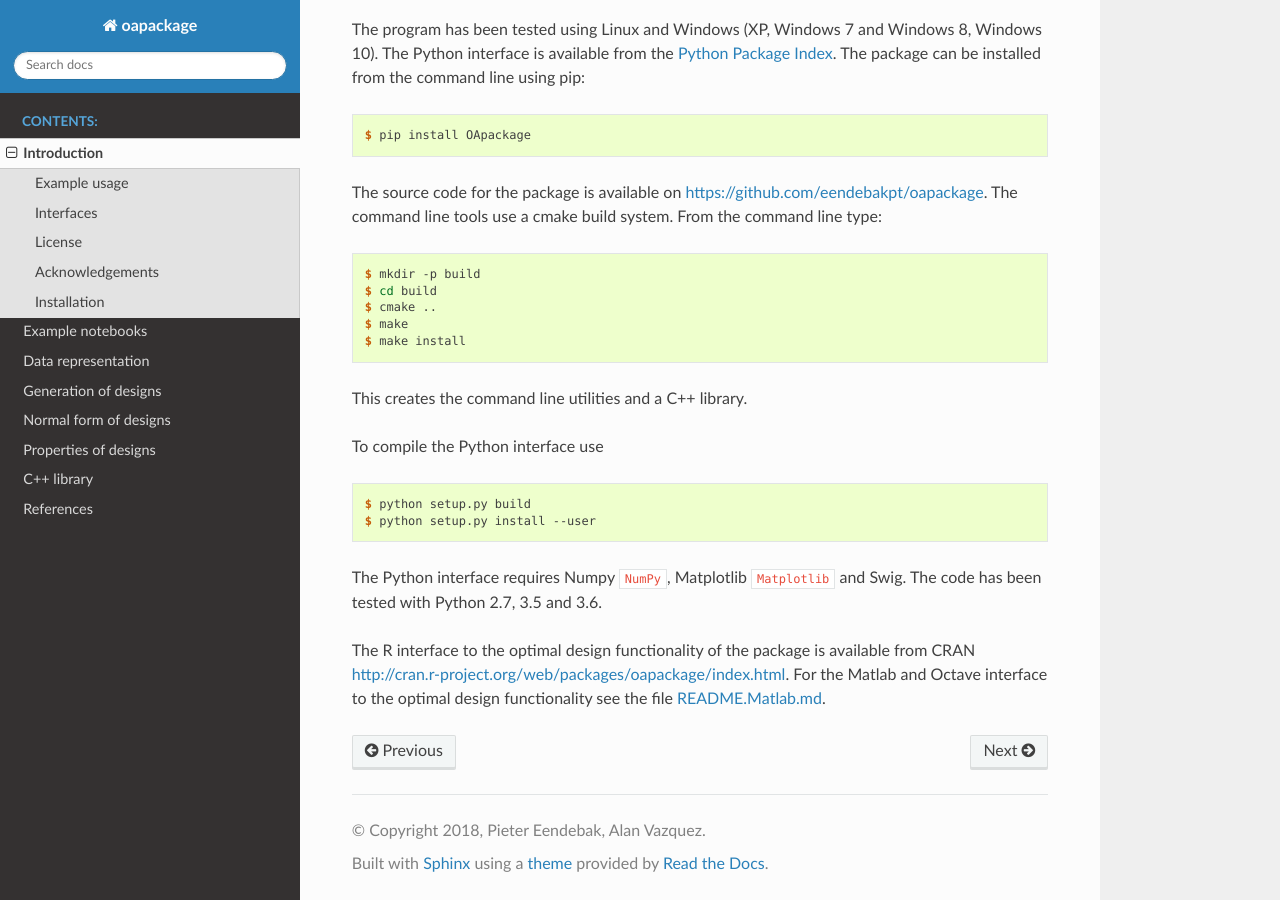
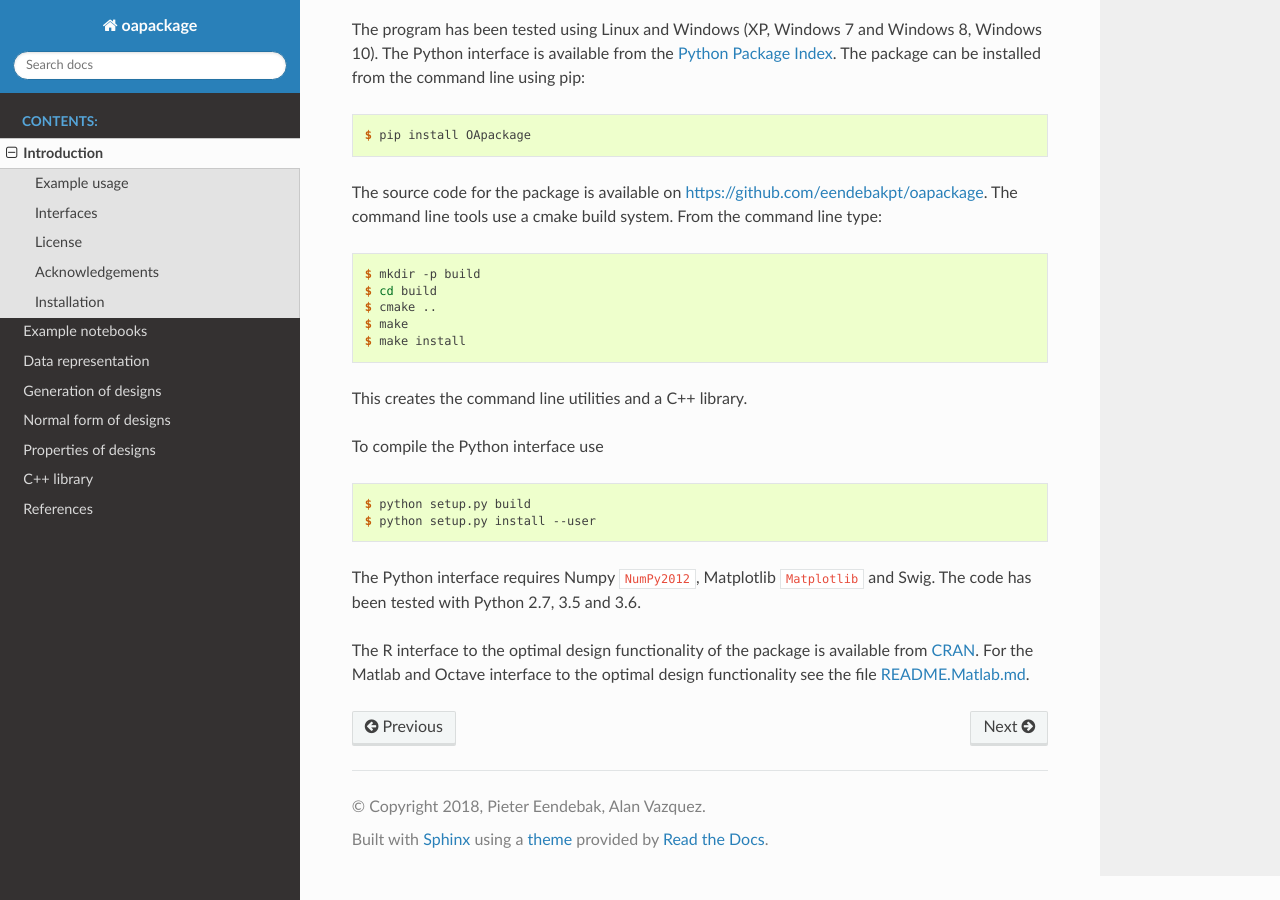
Before and after one commit to eendebakpt/oapackage, a Sphinx documentation site: the page built from docs/oapackage-intro.rst, in a window 1280 px wide and 900 px high, scrolled down 1253 px. Built offline with Sphinx 7.4.7 and the Read the Docs theme 2.0.0, drawn with Linux system fonts in a browser that asks for light colours; cross-references to code outside the pages are shown as plain code.

Commit message:
improve doc building

```diff
--- a/docs/conf.py
+++ b/docs/conf.py
@@ -43,7 +43,7 @@ if rtd:
 
     print('##############################')
     print('current directory: %s' % os.getcwd())
-    print(os.listdir())
+    print(sorted(os.listdir()))
     print('##############################')
     sys.path.append('.')
     print('##############################')
--- /dev/null
+++ b/docs/cppdocs/extend.rst
@@ -0,0 +1,4 @@
+Interface for extension of LMC designs
+======================================
+
+.. doxygenfile:: extend.h
--- a/docs/oapackage-intro.rst
+++ b/docs/oapackage-intro.rst
@@ -93,11 +93,11 @@ To compile the Python interface use
   $ python setup.py build
   $ python setup.py install --user
 
-The Python interface requires Numpy :cite:`NumPy`,
+The Python interface requires Numpy :cite:`NumPy2012`,
 Matplotlib :cite:`Matplotlib` and Swig. The code has been
 tested with Python 2.7, 3.5 and 3.6.
 
-The R interface to the optimal design functionality of the package is available from CRAN
-http://cran.r-project.org/web/packages/oapackage/index.html.
+The R interface to the optimal design functionality of the package is available from
+`CRAN <http://cran.r-project.org/web/packages/oapackage/index.html>`_.
 For the Matlab and Octave interface to the optimal design functionality see the
 file `README.Matlab.md <https://github.com/eendebakpt/oapackage/blob/master/README.Matlab.md>`_.
--- a/docs/references.bib
+++ b/docs/references.bib
@@ -515,7 +515,7 @@ pages={45--87}
   year      = 2007
 }
 
-@BOOK{NumPy,
+@BOOK{NumPy2012,
   title = {{NumPy Reference Guide}},
   publisher = {SciPy.org},
   year = {2012},
```
Also changed, not shown: docs/properties.rst (+5 -2 lines), docs/examples/example_design_generation.ipynb, 1 other file.
